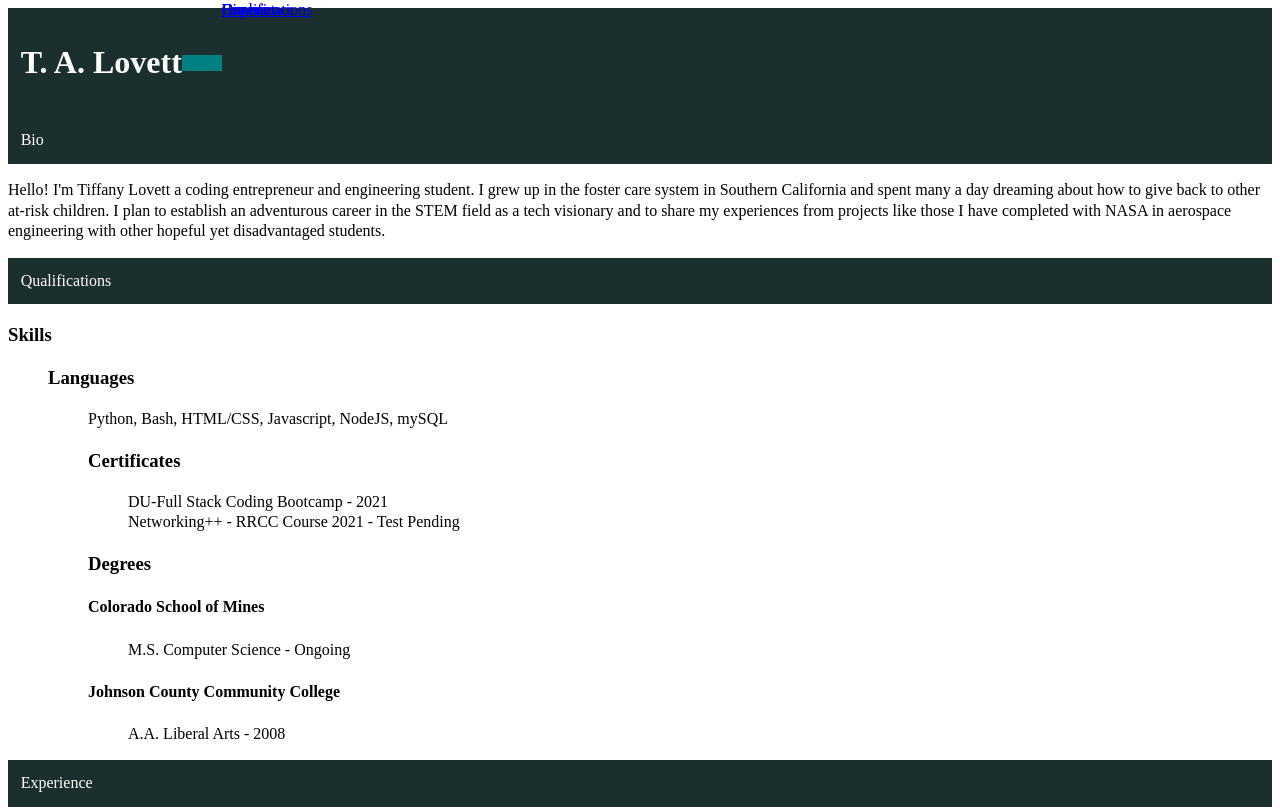
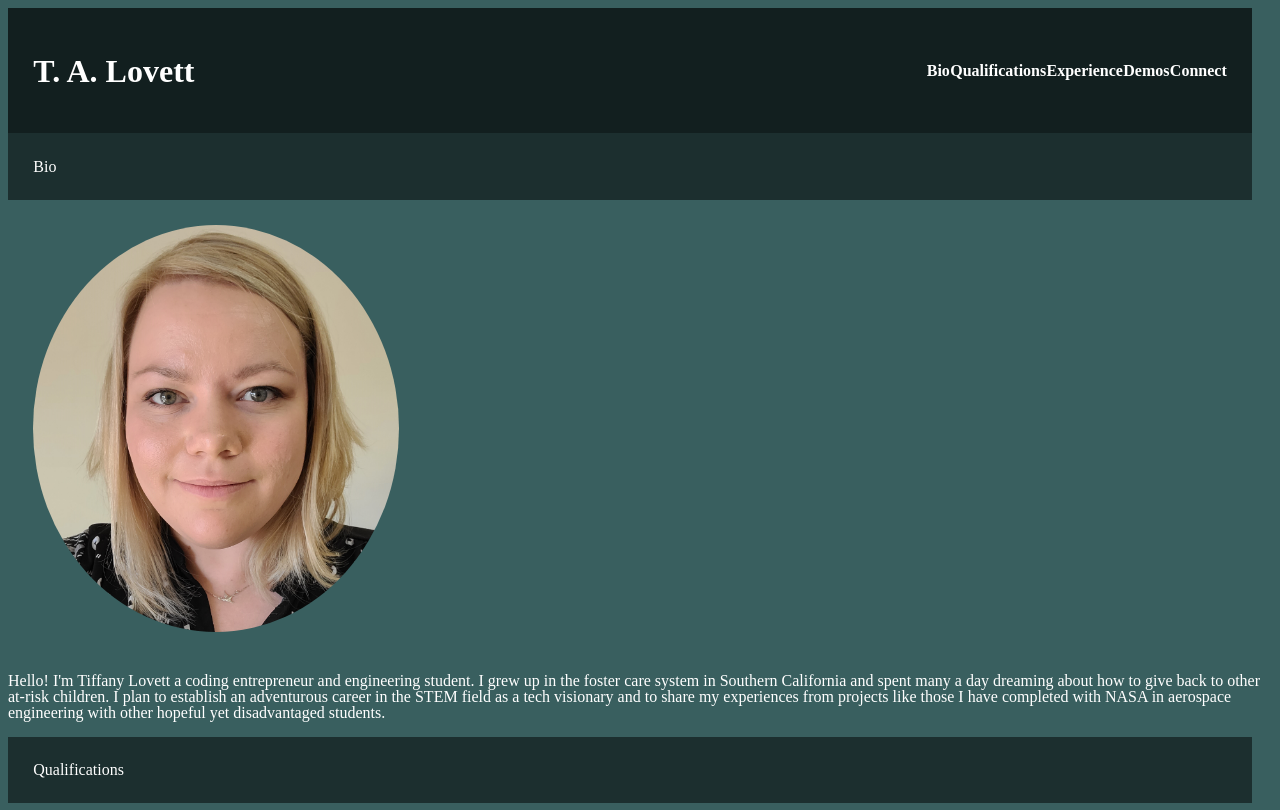
Before and after one commit to PurpleAmaranth/professional-portfolio, a plain HTML site: page index.html in a window 1280 px wide. Shown: the top 810 px of the page. Drawn offline with Linux system fonts and the light colour scheme.

Commit message:
Added more CSS, image and color changes.

```diff
--- a/assets/css/style.css
+++ b/assets/css/style.css
@@ -4,7 +4,7 @@
     --dark3: #121f1f;
     --dark2: #1c2f2f;
     --dark1: #253f3f;
-    --Med:#2f4f4f;
+    --med:#2f4f4f;
     --light3: #395f5f;
     --light2:#426f6f;
     --light1: #4c7f7f;
@@ -15,30 +15,97 @@
 }
 
 body {
+    background-color: var(--light3);
     display: flex;
     flex-direction: column;
-    line-height: 1.3;
+    line-height: 1;
+    color: white;
 }
 
 header {
     display: flex;
-    hustify-content: space-between;
+    justify-content: space-between;
     align-items: center;
-    padding: 1%;
+    margin-right: 20px;
+    padding: 2%;
     background-color: var(--dark2);
     color: white;
 }
 
-nav {
-    background-color: teal;
+.nav-header {
+    display: flex;
+    justify-content: space-between;
+    align-items: center;
+    padding: 2%;
+    background-color: var(--dark3);
+    color: white;
 }
 
-ul .top {
+h1 {
+    font-size: 200%;
+}
+
+h2 {
+    margin: 2% 0;
+    font-size: 250%;
+}
+
+a[href*='.css']::after {
+    content: &#10003;
+    display: inline-block;
+    margin-left: 3px;
+}
+
+nav ul {
+    list-style-type: none;
+    display: flex;
+    justify-content: space-between;
+    min-width: 300px;
+}
+
+nav a {
+    background-color: unset;
+    color: white;
+    font-weight: bold;
+    text-decoration: none;
+}
+nav a:hover {
+    color: var(--light1);
+}
+
+.bio-section {
+    background-image: "./assets/images/gunnison-country-ledgestone.jpg";
+}
+
+.bio-div {
+
+}
+
+.img-div {
+    display: inline-block;
+    vertical-align: top;
+}
+
+.text-div {
+    display: inline-flex;
+}
+
+.portrait {
+    padding: 25px;
+    height: 407px;
+    width: 366px;
+    border-color: var(--dark3);
+    border-radius: 100%;
+    border-width: 15px;
+
+}
+
+/* ul .top {
     position: fixed;
     top: 0;
     width: 100%;
     display: inline;
-}
+} */
 
 /* .section-title {
     font-style: bold;
--- a/index.html
+++ b/index.html
@@ -11,7 +11,7 @@
 
 <!-- Website Body -->
 <body>
-    <header>
+    <header class="nav-header">
         <h1>T. A. Lovett</h1>
         <nav>
             <ul>
@@ -25,8 +25,14 @@
     </header>
 
     <main>
-        <section>
-            <header id="Bio" class="section-title">Bio</header>
+        <section class="bio-section">
+            <header id="Bio" class="section-title" >Bio</header>
+                <div class="bio-div">
+                    <div class="img-div">
+                        <img class="portrait" src="./assets/images/talovett_headshot.png" alt= "A portrait of T A Lovett."/>
+                    </div>
+
+                    <div class="text-div">
                         <p>
                             Hello! I'm Tiffany Lovett a coding entrepreneur and engineering
                             student. I grew up in the foster care system in Southern California
@@ -36,6 +42,8 @@
                             like those I have completed with NASA in aerospace engineering with
                             other hopeful yet disadvantaged students.
                         </p>
+                    </div>
+                </div>
         <section>
             <header id=Qualifications class="section-title">Qualifications</header>
                 <h3>Skills</h3>
@@ -80,7 +88,7 @@
     </main>
 
     <section>
-        <h1 id="Demos">Demos</h1>
+        <header id="Demos">Demos</header>
         <h2>Node/IoT</h2>
         <h2>React/JavaScript/CSS</h2>
         <h2>MERN Stack</h2>
```
Also changed, not shown: assets/images/bunny-snuggle.gif (renamed from assets/images/Bunny Snuggle.gif), assets/images/eiffel_tower_landscape.jpg (renamed from assets/images/%271950s-1960s+Eiffel+Tower+Along+River+Seine+Paris+France%27+Photographic+Print+on+Wrapped+Canvas.jpg), assets/images/gray-kitchen.jpg (added), assets/images/grey-glitter.png (added), assets/images/grey-hexagons.jpg (renamed from assets/images/Grey Hexagons.jpg), assets/images/gunnison-country-ledgestone.jpg (added), assets/images/lunar-surface.png (renamed from assets/images/Lunar Surface.png), assets/images/raining_cats_and_dogs_by_johnsu.jpg (renamed from assets/images/1459133-raining_cats_and_dogs_by_johnsu.jpg), assets/images/reclining-robot.jpg (renamed from assets/images/wp1994208-robotics-wallpapers.jpg), assets/images/robot-reaching.jpg (renamed from assets/images/2135005-1920x1080-[DesktopNexus.com].jpg), assets/images/space-effect-banner.png (renamed from assets/images/Space Effect Banner.png), assets/images/talovett_headshot.png (renamed from assets/images/8acca9b4286e971a89494890c7fef22a.png). Lines whose indentation alone changed are shown as unchanged.
